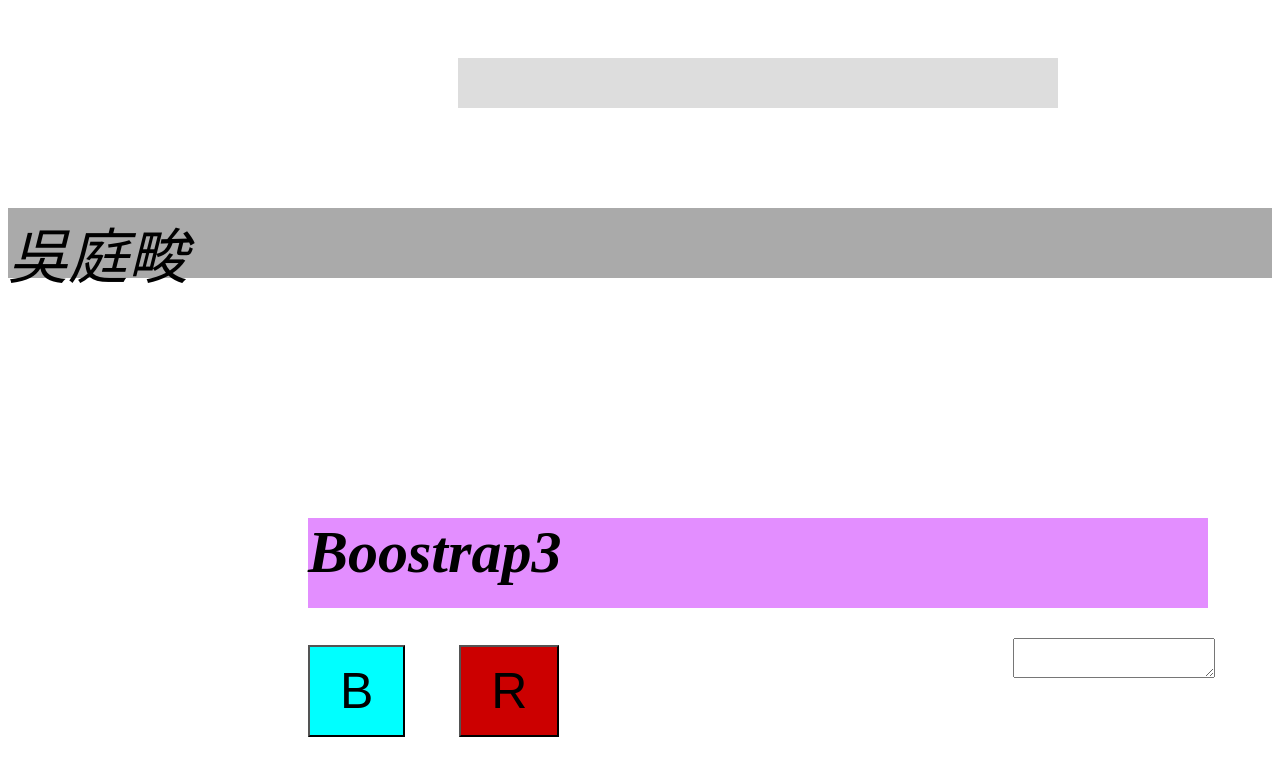
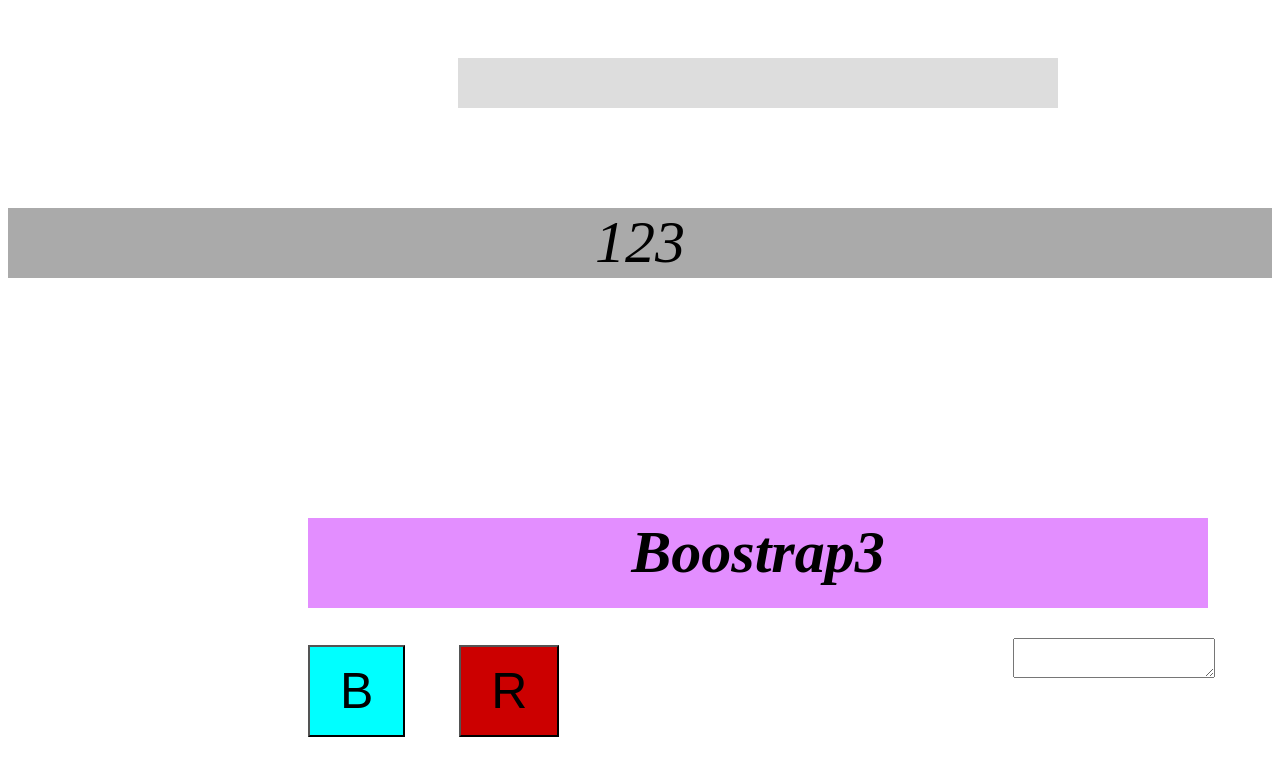
Before and after one commit to sodin925/JS, a plain HTML site: page CSSpractice.html in a window 1280 px wide. Drawn offline with Linux system fonts and the light colour scheme.

Commit message:
文字置中

```diff
--- a/CSSpractice.html
+++ b/CSSpractice.html
@@ -30,6 +30,7 @@
 			}
 
 			.midcol {
+				text-align:center;
 				height: 70px;
 				font-size: 60px;
 				font-style: italic;
@@ -37,6 +38,7 @@
 			}
 
 			.downcol {
+				text-align:center;
 				height: 90px;
 				width: 900px;
 				margin-left: 300px;
@@ -71,7 +73,7 @@
 			<div class='spaceco0'></div>
 			<div class='upcol'></div>
 			<div class='spacecol'></div>
-			<div class='midcol'>吳庭畯</div>
+			<div class='midcol'>123</div>
 			<div class='spacecol2'></div>
 			<div class='downcol'>
 			  <h1>Boostrap3</h1>
```
